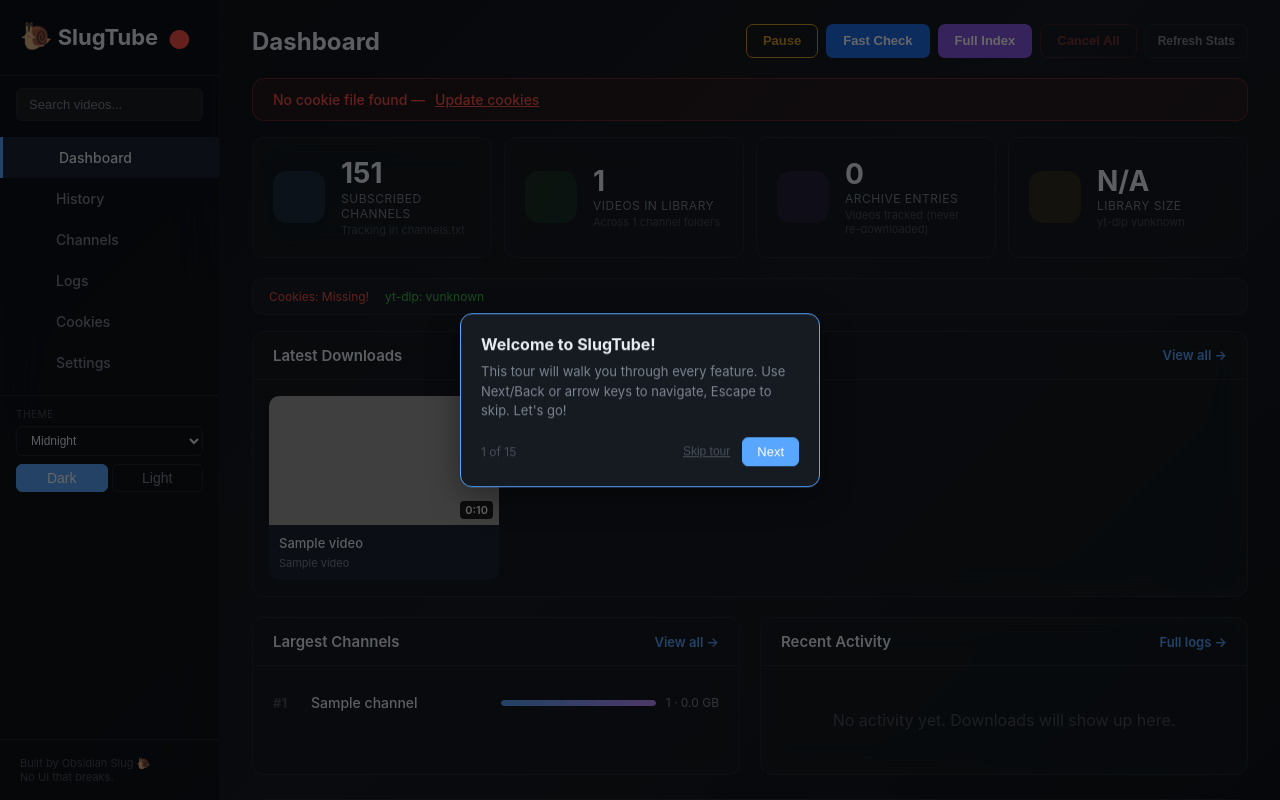
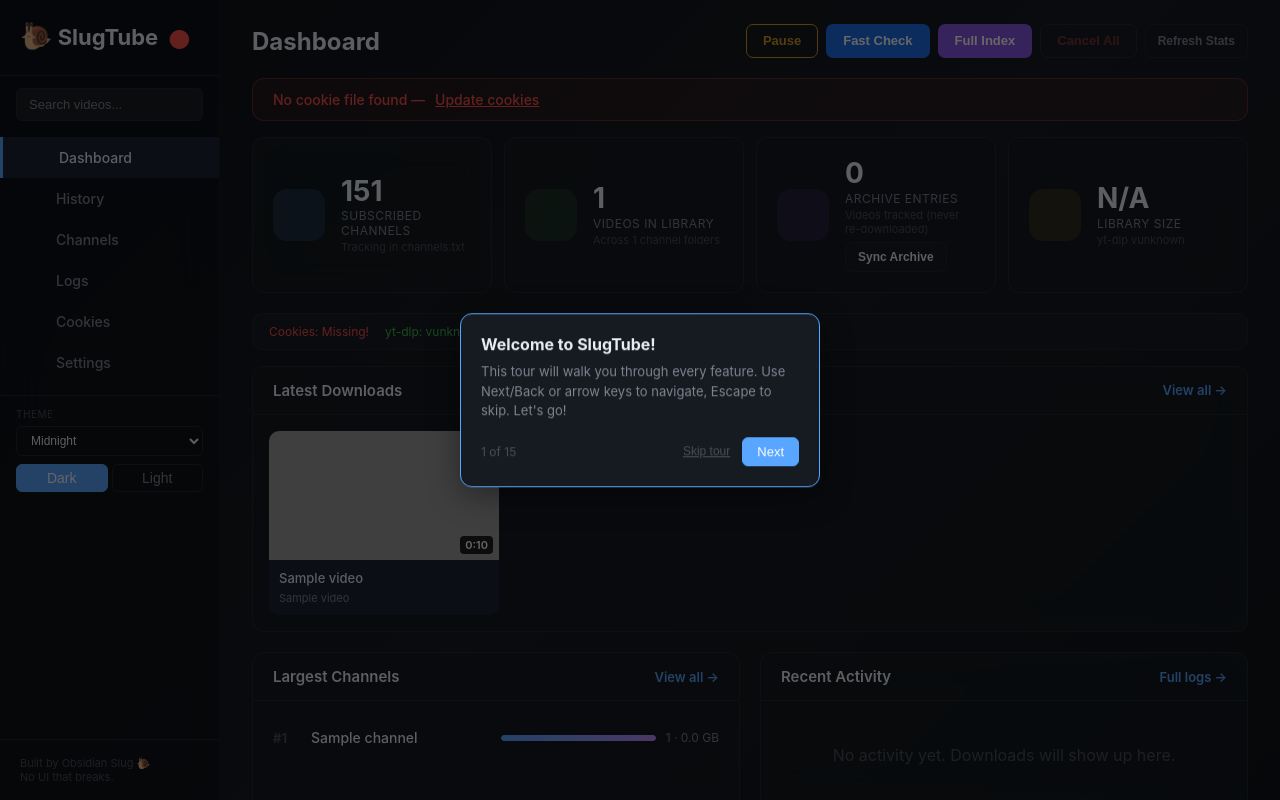
Before and after one commit to bmcgarybot/slugtube-oss, a Flask app: page / in a window 1280 px wide. Run offline with Flask 3, Linux system fonts and the light colour scheme; tables that the repository leaves empty hold one stand-in row (values such as "Sample post"); parts of the project's set-up code (start-up, migrations or seed data) failed here and were passed over; some libraries are stand-ins or nearby versions; grey boxes are pictures that could not be loaded.

Commit message:
Archive sync: backfill missing video IDs from disk
- New /api/sync-archive endpoint scans /shows for video files,
  extracts YouTube IDs from filenames [VIDEO_ID].ext, and appends
  any missing IDs to downloaded.txt
- Non-destructive: only appends, never removes entries
- Sync Archive button appears on dashboard when archive < video count
- Confirmation modal + tooltip explains what it does
- Toast feedback with count of IDs added
- Fixes gap where library has more videos than archive tracks

```diff
--- a/web/app.py
+++ b/web/app.py
@@ -1489,6 +1489,70 @@ def api_refresh_stats():
     return jsonify({"status": "already scanning"})
 
 
+@app.route("/api/sync-archive", methods=["POST"])
+def api_sync_archive():
+    """Backfill archive with YouTube IDs from all video files on disk.
+    Scans the shows directory for [VIDEO_ID] in filenames and adds any
+    missing IDs to the archive file. Non-destructive — only appends."""
+    import re
+    shows_dir = "/shows"
+    archive_path = ARCHIVE_FILE
+
+    # Load existing archive IDs
+    existing_ids = set()
+    try:
+        with open(archive_path, "r") as f:
+            for line in f:
+                line = line.strip()
+                if line:
+                    # Archive format is "youtube VIDEO_ID"
+                    parts = line.split()
+                    if len(parts) >= 2:
+                        existing_ids.add(parts[1])
+                    else:
+                        existing_ids.add(parts[0])
+    except FileNotFoundError:
+        pass
+
+    # Scan all video files for YouTube IDs in filenames
+    # Pattern: [VIDEO_ID] where VIDEO_ID is typically 11 chars
+    yt_id_pattern = re.compile(r'\[([a-zA-Z0-9_-]{8,15})\]\.[a-zA-Z0-9]+$')
+    found_ids = set()
+    scanned = 0
+
+    for root, dirs, files in os.walk(shows_dir):
+        for fname in files:
+            # Only check video files
+            if fname.endswith(('.mp4', '.mkv', '.webm', '.avi', '.mov', '.m4v')):
+                scanned += 1
+                match = yt_id_pattern.search(fname)
+                if match:
+                    found_ids.add(match.group(1))
+
+    # Find IDs on disk but not in archive
+    missing_ids = found_ids - existing_ids
+    added = 0
+
+    if missing_ids:
+        os.makedirs(os.path.dirname(archive_path), exist_ok=True)
+        with open(archive_path, "a") as f:
+            for vid_id in sorted(missing_ids):
+                f.write(f"youtube {vid_id}\n")
+                added += 1
+
+    new_total = count_lines(archive_path)
+
+    return jsonify({
+        "status": "ok",
+        "scanned_files": scanned,
+        "ids_on_disk": len(found_ids),
+        "ids_in_archive_before": len(existing_ids),
+        "ids_missing": len(missing_ids),
+        "ids_added": added,
+        "archive_total": new_total,
+    })
+
+
 # ── Library / Player Routes ──────────────────────────────────
 
 @app.route("/library")
--- a/web/templates/dashboard.html
+++ b/web/templates/dashboard.html
@@ -68,6 +68,13 @@
             <div class="stat-value">{{ "{:,}".format(archive_count) }}</div>
             <div class="stat-label">Archive Entries</div>
             <div class="stat-sub">Videos tracked (never re-downloaded)</div>
+            {% if archive_count < total_videos %}
+            <button class="btn btn-sm btn-outline" style="margin-top:6px; font-size:0.75rem;"
+                    title="Add missing video IDs from disk to the archive file so yt-dlp knows about them"
+                    onclick="confirmAction('Sync Archive', 'Add {{ total_videos - archive_count }} missing video IDs from disk to the archive? This prevents yt-dlp from re-downloading videos it already has.', syncArchive)">
+                Sync Archive
+            </button>
+            {% endif %}
         </div>
     </div>
     <div class="stat-card">
@@ -216,6 +223,20 @@ function refreshStats(btn) {
         .catch(() => { btn.disabled = false; btn.textContent = 'Refresh Stats'; });
 }
 
+function syncArchive() {
+    fetch('/api/sync-archive', {method:'POST'})
+        .then(r => r.json())
+        .then(d => {
+            if (d.ids_added > 0) {
+                showToastGlobal(d.ids_added + ' missing IDs added to archive (total: ' + d.archive_total.toLocaleString() + ')');
+                setTimeout(() => location.reload(), 1500);
+            } else {
+                showToastGlobal('Archive already in sync (' + d.archive_total.toLocaleString() + ' entries)');
+            }
+        })
+        .catch(() => showToastGlobal('Archive sync failed'));
+}
+
 /* Parse raw activity lines into styled feed items */
 (function() {
     var feed = document.getElementById('activity-feed');
```
